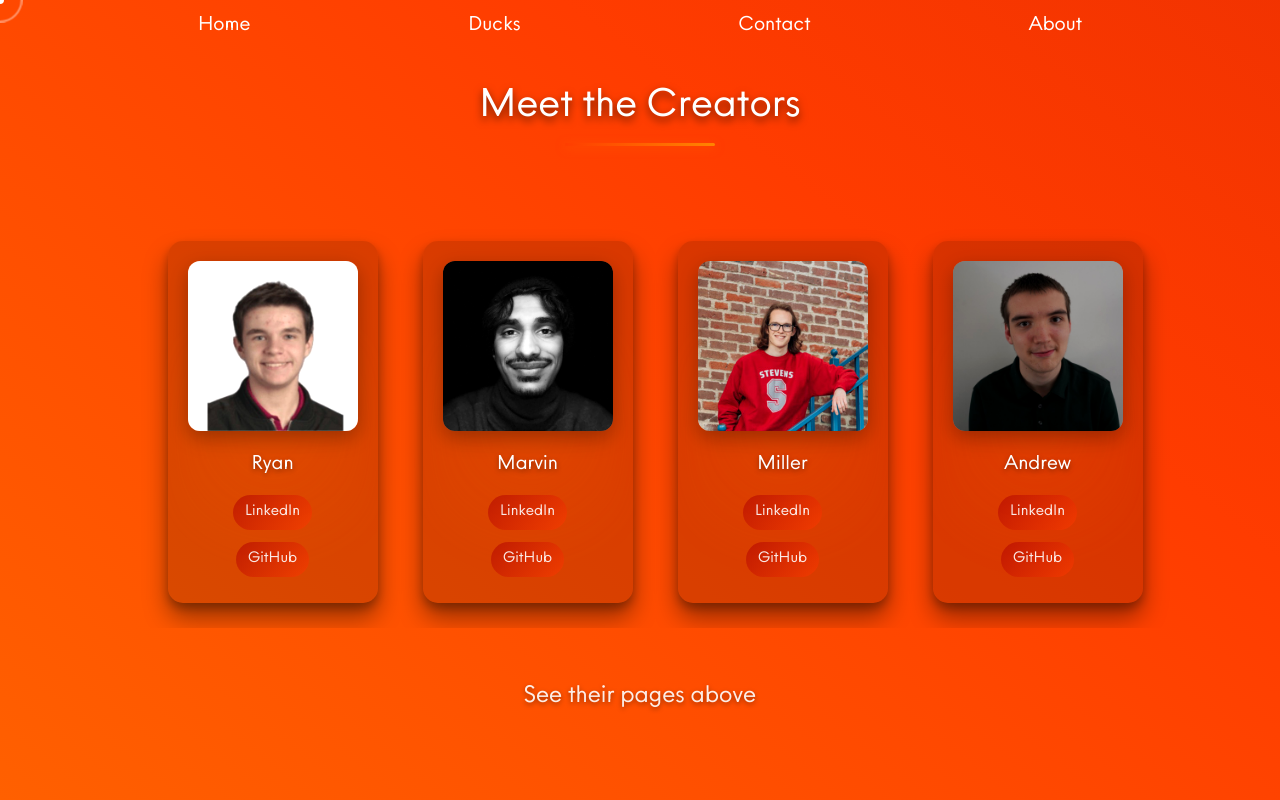
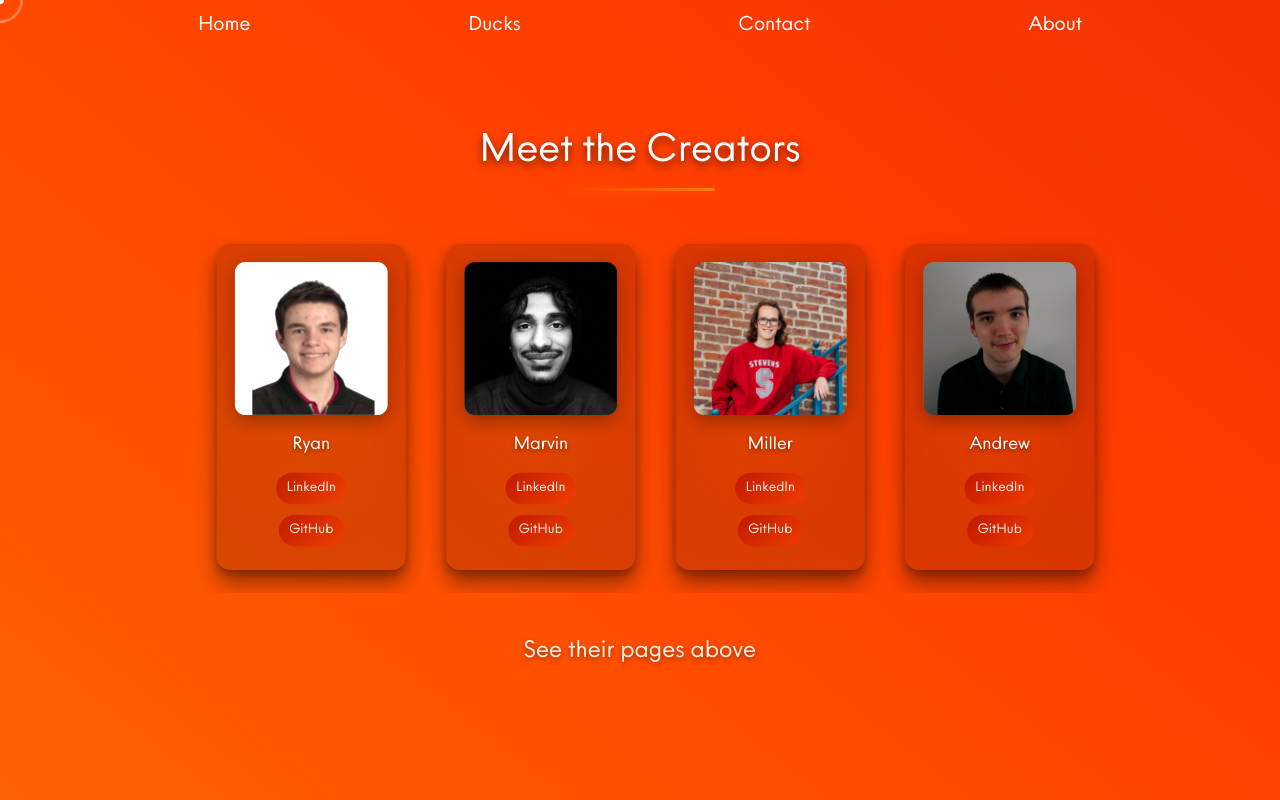
Before and after one commit to Slackow/ClassBuilder3D, a React (Vite) app in the folder frontend/: page /contact in a window 1280 px wide. Built offline with nearby package versions, Linux system fonts and the light colour scheme.

Commit message:
Fixed contacts

```diff
--- a/frontend/src/Contacts.css
+++ b/frontend/src/Contacts.css
@@ -3,8 +3,9 @@
   flex-direction: row;
   justify-content: center;
   gap: 45px; /* Increased spacing between cards */
-  margin: 50px 0;
+  margin: -10px 0;
   width: 100%;
+  scale: 0.9;
   overflow-x: auto;
   padding: 25px 15px;
   scroll-behavior: smooth;
```
